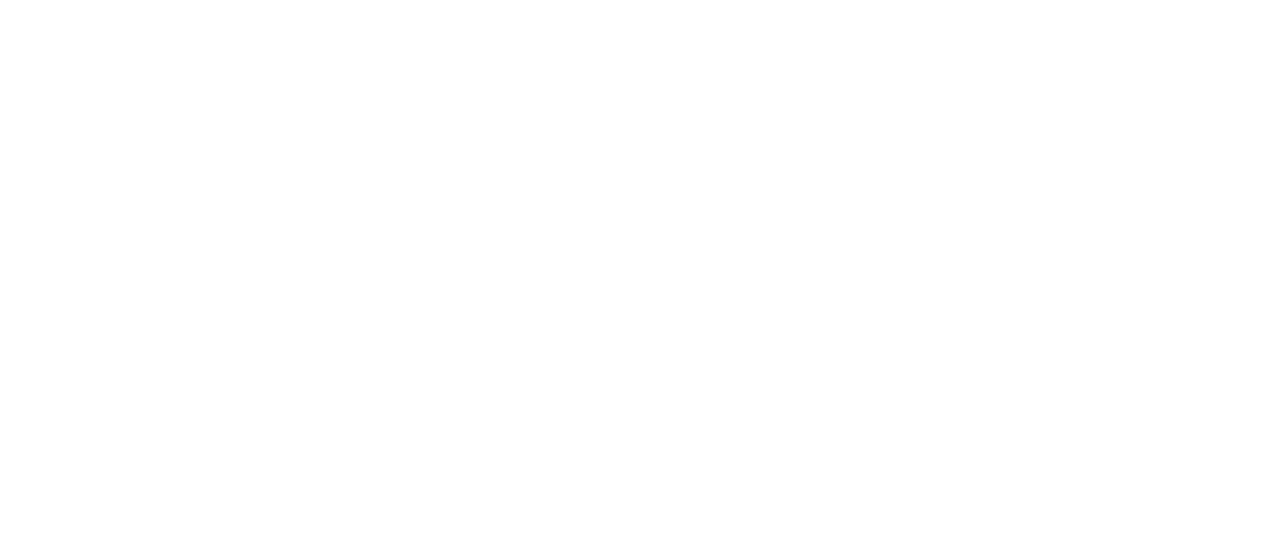
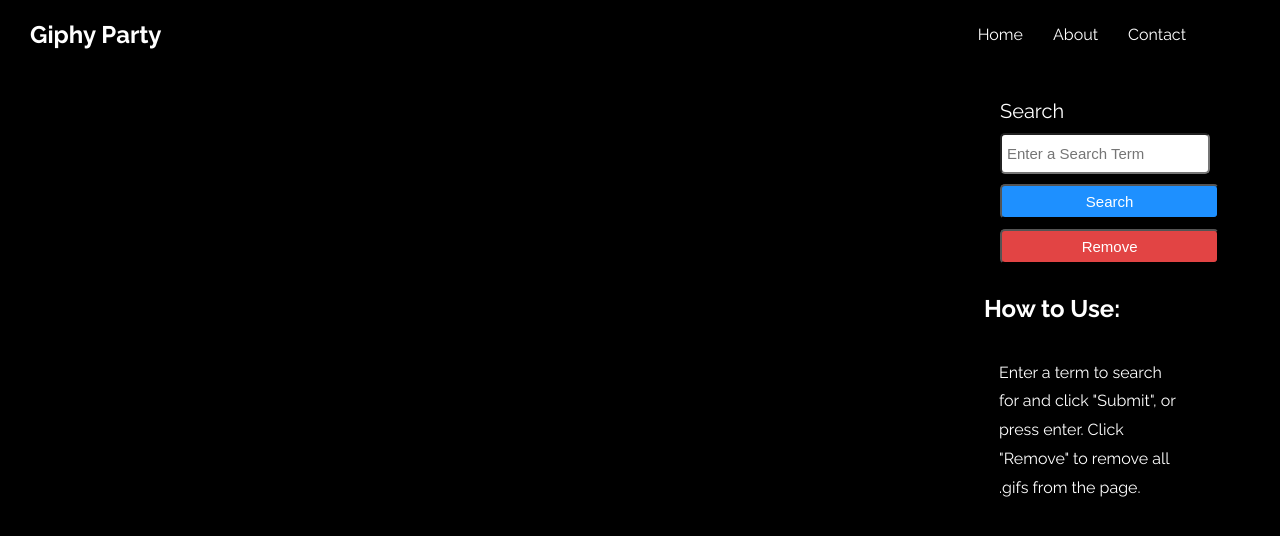
Before and after one commit to JB0925/Giphy-Party, a plain HTML site: page index.html in a window 1280 px wide. Drawn offline with nearby package versions, Linux system fonts and the light colour scheme.

Commit message:
add form and add some css

```diff
--- a/app.js
+++ b/app.js
@@ -1 +1,6 @@
 console.log("Let's get this party started!");
+
+const form = document.querySelector('form');
+const searchInput = document.querySelector('#search');
+const searchButton = document.querySelector('#searchButton');
+const removeButton = document.querySelector('#removeButton');
--- /dev/null
+++ b/giphy.css
@@ -0,0 +1,123 @@
+body {
+    margin: 0;
+    padding: 0;
+    background-color: black;
+    color: white;
+    font-family: 'Raleway', sans-serif;
+}
+
+nav {
+    display: flex;
+    align-items: center;
+    background-color: black;
+}
+
+nav h1 {
+    margin-left: 30px;
+}
+
+nav ul {
+    margin-left: auto;
+    margin-right: 5%;
+}
+
+nav li {
+    float: left;
+    margin-right: 30px;
+    list-style: none;
+}
+
+nav a {
+    position: relative;
+    color: white;
+    text-decoration: none;
+}
+
+nav a::before {
+    position: absolute;
+    content: "";
+    visibility: hidden;
+    background-color: white;
+    width: 0;
+    bottom: 0;
+    left: 0;
+    height: 2px;
+    transition: all 0.7s ease-in-out;
+}
+
+nav a:hover::before {
+    visibility: visible;
+    width: 100%;
+}
+
+form {
+    display: flex;
+    flex-direction: column;
+    align-items: center;
+    /* justify-content: flex-end; */
+    width: 20%;
+    margin-left: auto;
+    margin-right: 24px;
+    /* margin-top: 5%; */
+}
+
+label {
+    align-self: flex-start;
+    margin-bottom: 10px;
+    font-size: 20px;
+}
+
+input {
+    align-self: flex-start;
+    border-radius: 5px;
+    height: 35px;
+    padding-left: 5px;
+    margin-bottom: 10px;
+    font-size: 15px;
+}
+
+#searchButton {
+    align-self: flex-start;
+    margin-bottom: 10px;
+    width: 13.7rem;
+    height: 35px;
+    border-radius: 5px;
+    background-color: dodgerblue;
+    color: white;
+    font-size: 15px;
+}
+
+#removeButton {
+    align-self: flex-start;
+    margin-bottom: 10px;
+    width: 13.7rem;
+    border-radius: 5px;
+    height: 35px;
+    background-color: rgb(226, 68, 68);
+    color: white;
+    font-size: 15px;
+}
+
+.directions {
+    display: flex;
+    flex-direction: column;
+    align-items: center;
+    justify-content: center;
+    width: 20%;
+    margin-left: auto;
+    margin-right: 100px;
+    /* margin-top: 5%; */
+}
+
+.directions p {
+    line-height: 1.8rem;
+    margin-left: 75px;
+}
+
+.content {
+    display: flex;
+    width: 75%;
+    background-color: red;
+    margin-left: 30px;
+    margin-top: 30px;
+}
--- a/index.html
+++ b/index.html
@@ -3,10 +3,38 @@
 
 <head>
   <meta charset="UTF-8">
+  <link rel="preconnect" href="https://fonts.gstatic.com">
+  <link href="https://fonts.googleapis.com/css2?family=Raleway:wght@400;700&display=swap"
+        rel="stylesheet">
+  <link rel="stylesheet" href="giphy.css">
   <title>Giphy Party!</title>
 </head>
 
 <body>
+  <!-- nav added for CSS practice -->
+  <nav>
+    <h1>Giphy Party</h1>
+    <ul>
+      <li><a href="#">Home</a></li>
+      <li><a href="#">About</a></li>
+      <li><a href="#">Contact</a></li>
+    </ul>
+  </nav>
+  <main class="content">
+
+  </main>
+  <form action="#">
+    <label for="search">Search</label>
+    <input type="text" placeholder="Enter a Search Term" id="search" name="search">
+    <button type="submit" id="searchButton">Search</button>
+    <button type="submit" id="removeButton">Remove</button>
+  </form>
+  <section class="directions">
+    <h2 id="directionHeader">How to Use:</h2>
+    <p>Enter a term to search for and click "Submit", or press enter.
+      Click "Remove" to remove all .gifs from the page.
+    </p>
+  </section>
 
 <script src="https://code.jquery.com/jquery-3.2.1.js"></script>
 <script src="https://unpkg.com/axios/dist/axios.js"></script>
```
